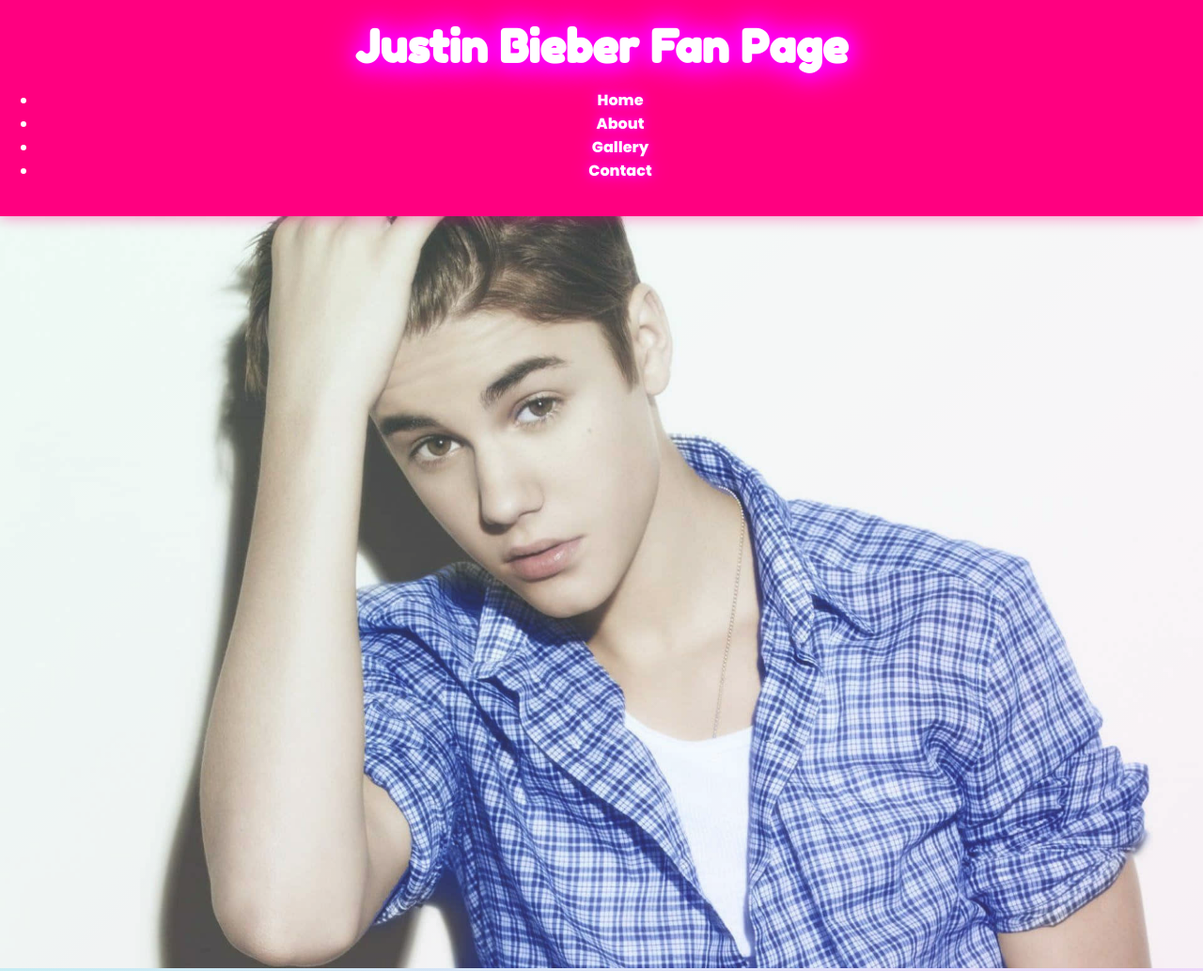
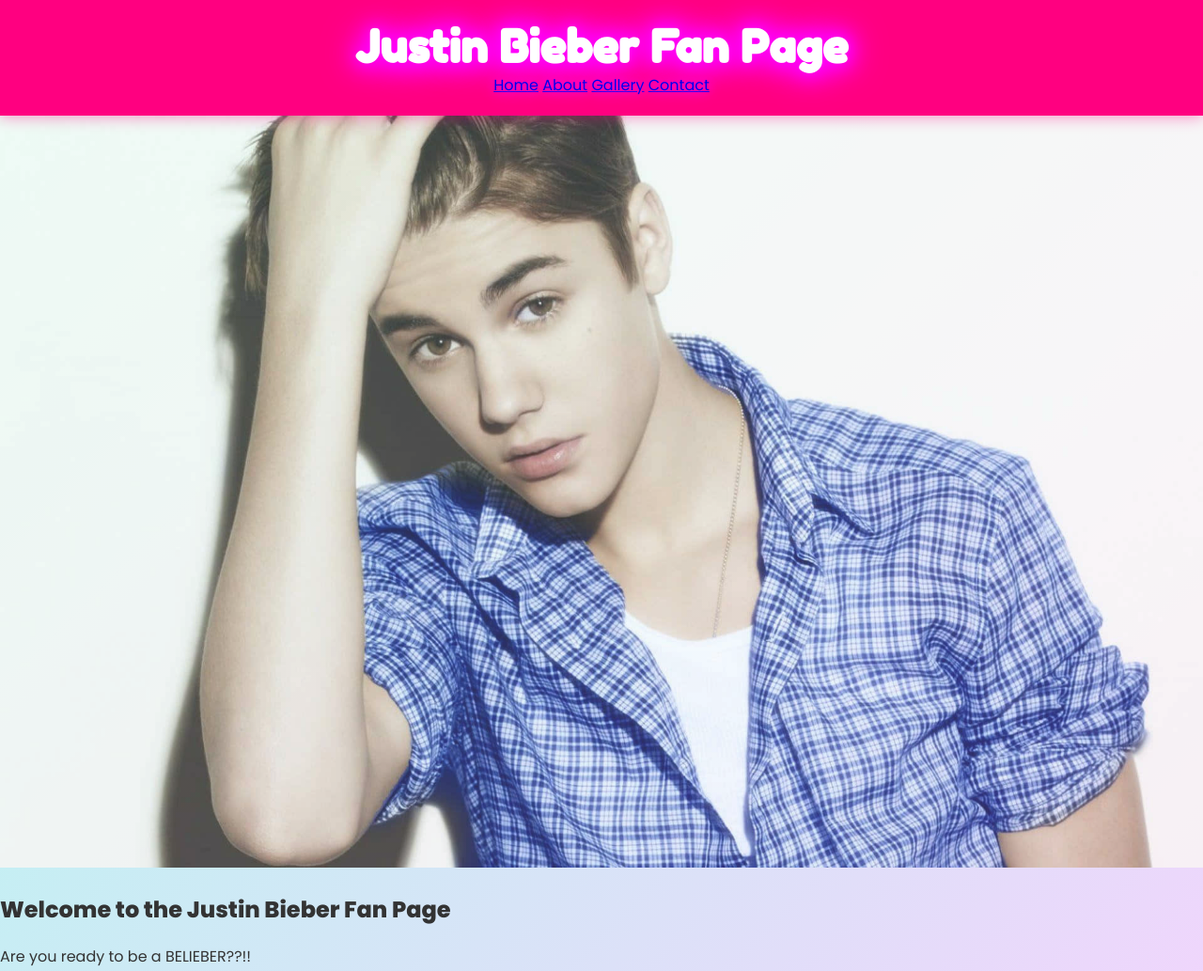
Before and after one commit to seahlah/seahlah.github.io, a plain HTML site: page justin_fanpage/Justin.html in a window 1280 px wide. Shown: the top 1033 px of the page at 94% size. Drawn offline with Linux system fonts and the light colour scheme.

Commit message:
Update Justin.html

```diff
--- a/justin_fanpage/Justin.html
+++ b/justin_fanpage/Justin.html
@@ -13,12 +13,12 @@
             <h1>Justin Bieber Fan Page</h1>
         </div>
         <nav>
-            <ul>
-                <li><a href="#home">Home</a></li>
-                <li><a href="#bio">About</a></li>
-                <li><a href="#gallery">Gallery</a></li>
-                <li><a href="#contact">Contact</a></li>
-            </ul>
+
+                <a href="#home">Home</a>
+                <a href="#bio">About</a>
+                <a href="#gallery">Gallery</a>
+                <a href="#contact">Contact</a>
+
         </nav>
     </header>
 
```
